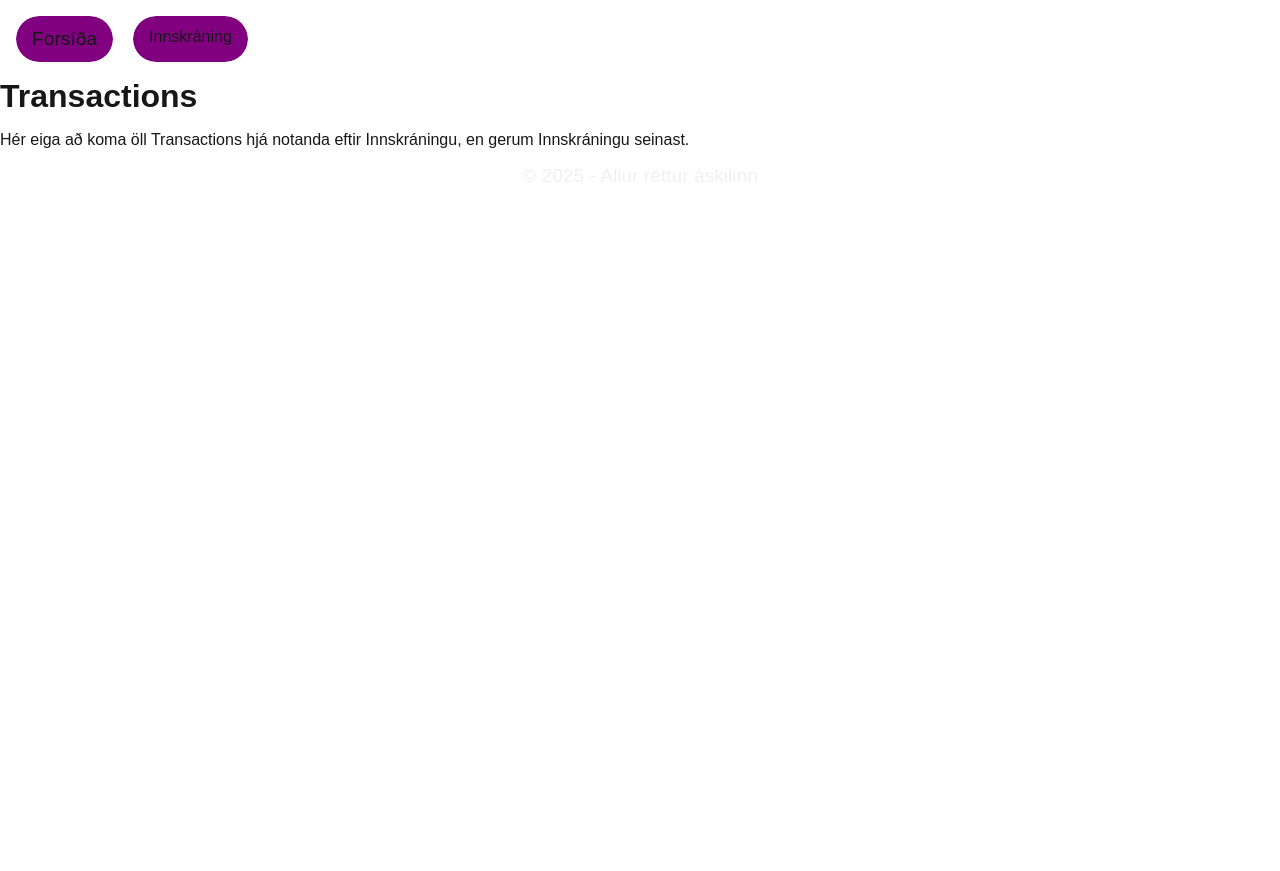
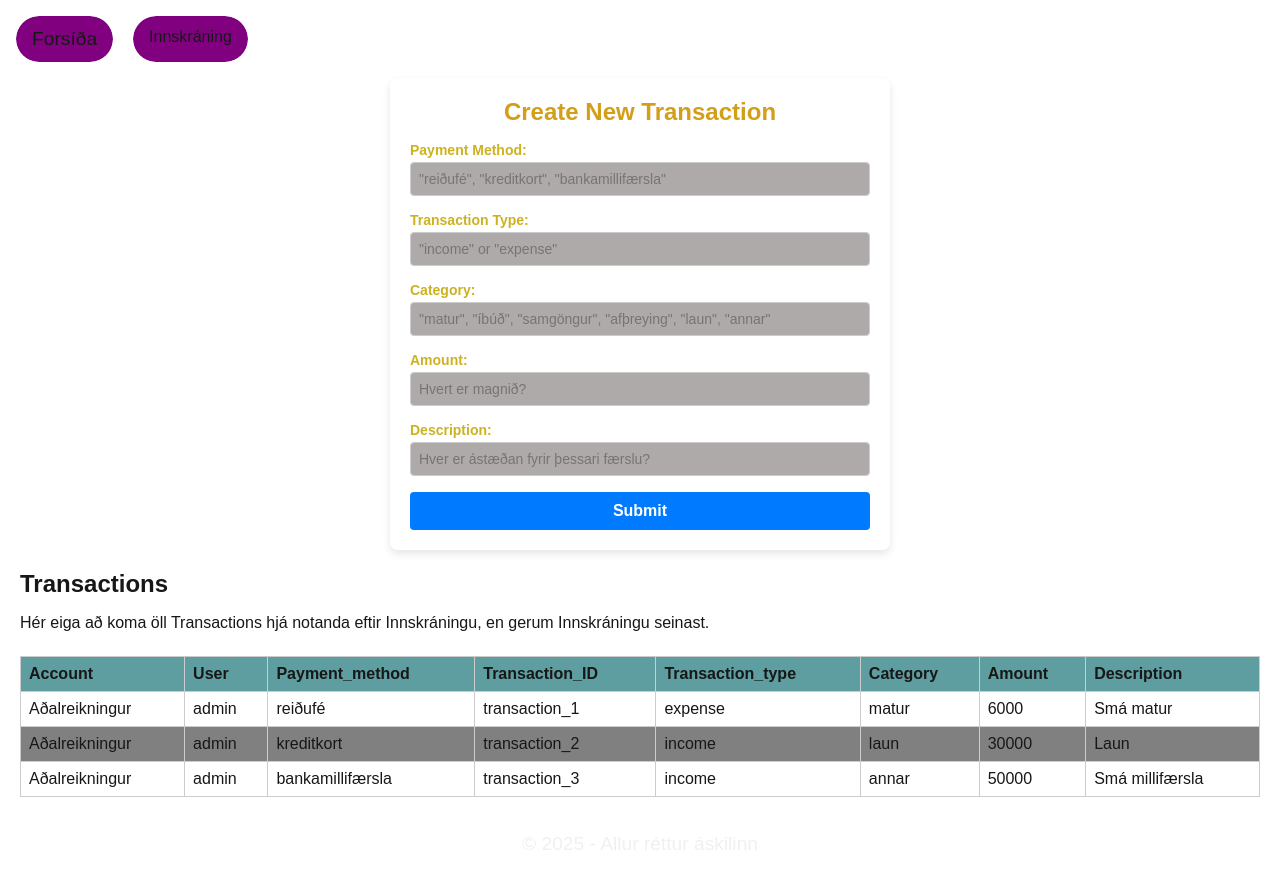
Before and after one commit to aronbjartur/v2h2, a Next.js app: page /transactions in a window 1280 px wide. Before the commit the page ends 800 px from the top, so only its background shows below. Built offline with nearby package versions, Linux system fonts and the light colour scheme.

Commit message:
transactions tafla og form er komið en vantar bakendann

```diff
--- /dev/null
+++ b/src/app/components/Createtransaction/Createtransaction.module.css
@@ -0,0 +1,66 @@
+.formContainer {
+  display: flex;
+  flex-direction: column;
+  align-items: center;
+  justify-content: center;
+  padding: 20px;
+  background-color: rgba(255, 255, 255, 0.5);
+  border-radius: 8px;
+  box-shadow: 0 4px 8px rgba(0, 0, 0, 0.1);
+  max-width: 500px;
+  margin: 0 auto;
+}
+
+.title {
+  font-size: 24px;
+  margin-bottom: 16px;
+  color: rgb(211, 158, 24);
+}
+
+.form {
+  width: 100%;
+  display: flex;
+  flex-direction: column;
+  gap: 16px;
+}
+
+.formGroup {
+  display: flex;
+  flex-direction: column;
+}
+
+.label {
+  font-size: 14px;
+  font-weight: bold;
+  margin-bottom: 4px;
+  color: rgb(204, 178, 33);
+}
+
+.input {
+  padding: 8px;
+  font-size: 14px;
+  border: 1px solid #ccc;
+  border-radius: 4px;
+  background-color: rgb(175, 170, 170);
+}
+
+.input:focus {
+  outline: none;
+  border-color: #007bff;
+}
+
+.submitButton {
+  padding: 10px 16px;
+  font-size: 16px;
+  font-weight: bold;
+  color: white;
+  background-color: #007bff;
+  border: none;
+  border-radius: 4px;
+  cursor: pointer;
+  transition: background-color 0.3s ease;
+}
+
+.submitButton:hover {
+  background-color: #0056b3;
+}
--- /dev/null
+++ b/src/app/components/Createtransaction/Createtransaction.tsx
@@ -0,0 +1,74 @@
+import styles from './Createtransaction.module.css';
+
+export default function Createtransaction() {
+  return (
+    <div className={styles.formContainer}>
+      <h2 className={styles.title}>Create New Transaction</h2>
+      <form className={styles.form}>
+        <div className={styles.formGroup}>
+          <label htmlFor="paymentMethod" className={styles.label}>
+            Payment Method:
+          </label>
+          <input
+            type="text"
+            id="paymentMethod"
+            className={styles.input}
+            placeholder='"reiðufé", "kreditkort", "bankamillifærsla"'
+            required
+          />
+        </div>
+        <div className={styles.formGroup}>
+          <label htmlFor="transactionType" className={styles.label}>
+            Transaction Type:
+          </label>
+          <input
+            type="text"
+            id="transactionType"
+            className={styles.input}
+            placeholder='"income" or "expense"'
+            required
+          />
+        </div>
+        <div className={styles.formGroup}>
+          <label htmlFor="category" className={styles.label}>
+            Category:
+          </label>
+          <input
+            type="text"
+            id="category"
+            className={styles.input}
+            placeholder='"matur", "íbúð", "samgöngur", "afþreying", "laun", "annar"'
+            required
+          />
+        </div>
+        <div className={styles.formGroup}>
+          <label htmlFor="amount" className={styles.label}>
+            Amount:
+          </label>
+          <input
+            type="text"
+            id="amount"
+            className={styles.input}
+            placeholder="Hvert er magnið?"
+            required
+          />
+        </div>
+        <div className={styles.formGroup}>
+          <label htmlFor="description" className={styles.label}>
+            Description:
+          </label>
+          <input
+            type="text"
+            id="description"
+            className={styles.input}
+            placeholder="Hver er ástæðan fyrir þessari færslu?"
+            required
+          />
+        </div>
+        <button type="submit" className={styles.submitButton}>
+          Submit
+        </button>
+      </form>
+    </div>
+  );
+}
--- a/src/app/components/Transactions/Transactions.module.css
+++ b/src/app/components/Transactions/Transactions.module.css
@@ -1,5 +1,49 @@
 .transactionsContainer {
-  display: flex;
-  flex-direction: column;
-  gap: 1rem;
+  padding: 20px;
 }
+
+.title {
+  font-size: 24px;
+  margin-bottom: 16px;
+}
+
+.description {
+  font-size: 16px;
+  margin-bottom: 24px;
+}
+
+.table {
+  width: 100%;
+  border-collapse: collapse; /* Remove gaps between table cells */
+  margin-top: 16px;
+}
+
+.tableHeader {
+  background-color: cadetblue;
+  font-weight: bold;
+  text-align: left;
+  padding: 8px;
+  border: 1px solid #ccc;
+}
+
+.tableRow:nth-child(even) {
+  background-color: grey; /* Light gray background for even rows */
+}
+
+.tableCell {
+  padding: 8px;
+  border: 1px solid #ccc;
+  text-align: left;
+}
+.columnList {
+  display: flex; /* Arrange items side by side */
+  gap: 16px; /* Add space between columns */
+  list-style-type: none; /* Remove default bullet points */
+  padding: 0; /* Remove default padding */
+  margin: 0; /* Remove default margin */
+}
+
+.columnItem {
+  font-weight: bold; /* Optional: Make column headers bold */
+  text-align: center; /* Center-align text */
+}
--- a/src/app/components/Transactions/Transactions.tsx
+++ b/src/app/components/Transactions/Transactions.tsx
@@ -1,5 +1,20 @@
 import styles from './Transactions.module.css';
 export default function Transactions() {
+  const transactions: Array<string> = [
+    'Aðalreikningur - admin - reiðufé - transaction_1 - expense - matur - 6000 - Smá matur',
+    'Aðalreikningur - admin - kreditkort - transaction_2 - income - laun - 30000 - Laun',
+    'Aðalreikningur - admin - bankamillifærsla - transaction_3 - income - annar - 50000 - Smá millifærsla',
+  ];
+  const columns: Array<string> = [
+    'Account',
+    'User',
+    'Payment_method',
+    'Transaction_ID',
+    'Transaction_type',
+    'Category',
+    'Amount',
+    'Description',
+  ];
   return (
     <div className={styles.transactionsContainer}>
       <h1 className={styles.title}>Transactions</h1>
@@ -7,6 +22,31 @@ export default function Transactions() {
         Hér eiga að koma öll Transactions hjá notanda eftir Innskráningu, en
         gerum Innskráningu seinast.
       </p>
+      <table className={styles.table}>
+        <thead>
+          <tr>
+            {columns.map((column, index) => (
+              <th key={index} className={styles.tableHeader}>
+                {column}
+              </th>
+            ))}
+          </tr>
+        </thead>
+        <tbody>
+          {transactions.map((transaction, index) => {
+            const transactionParts = transaction.split(' - '); // Split transaction string by " - "
+            return (
+              <tr key={index} className={styles.tableRow}>
+                {transactionParts.map((part, partIndex) => (
+                  <td key={partIndex} className={styles.tableCell}>
+                    {part}
+                  </td>
+                ))}
+              </tr>
+            );
+          })}
+        </tbody>
+      </table>
     </div>
   );
 }
--- a/src/app/transactions/page.tsx
+++ b/src/app/transactions/page.tsx
@@ -1,3 +1,4 @@
+import Createtransaction from '../components/Createtransaction/Createtransaction';
 import Header from '../components/Header/Header';
 import Transactions from '../components/Transactions/Transactions';
 // https://localhost:8000
@@ -5,6 +6,7 @@ export default function Home() {
   return (
     <div>
       <Header />
+      <Createtransaction />
       <Transactions />
     </div>
   );
```
